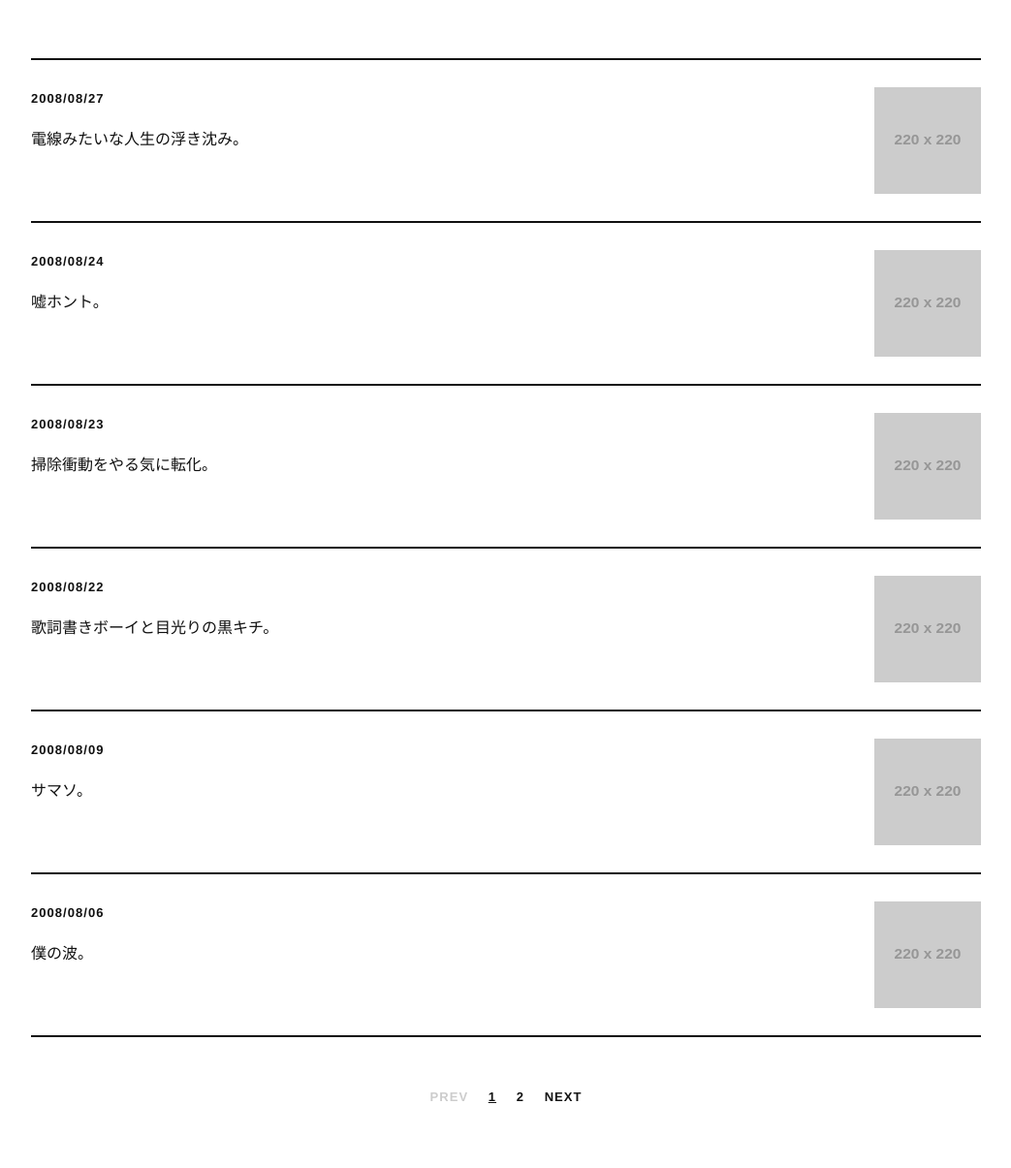
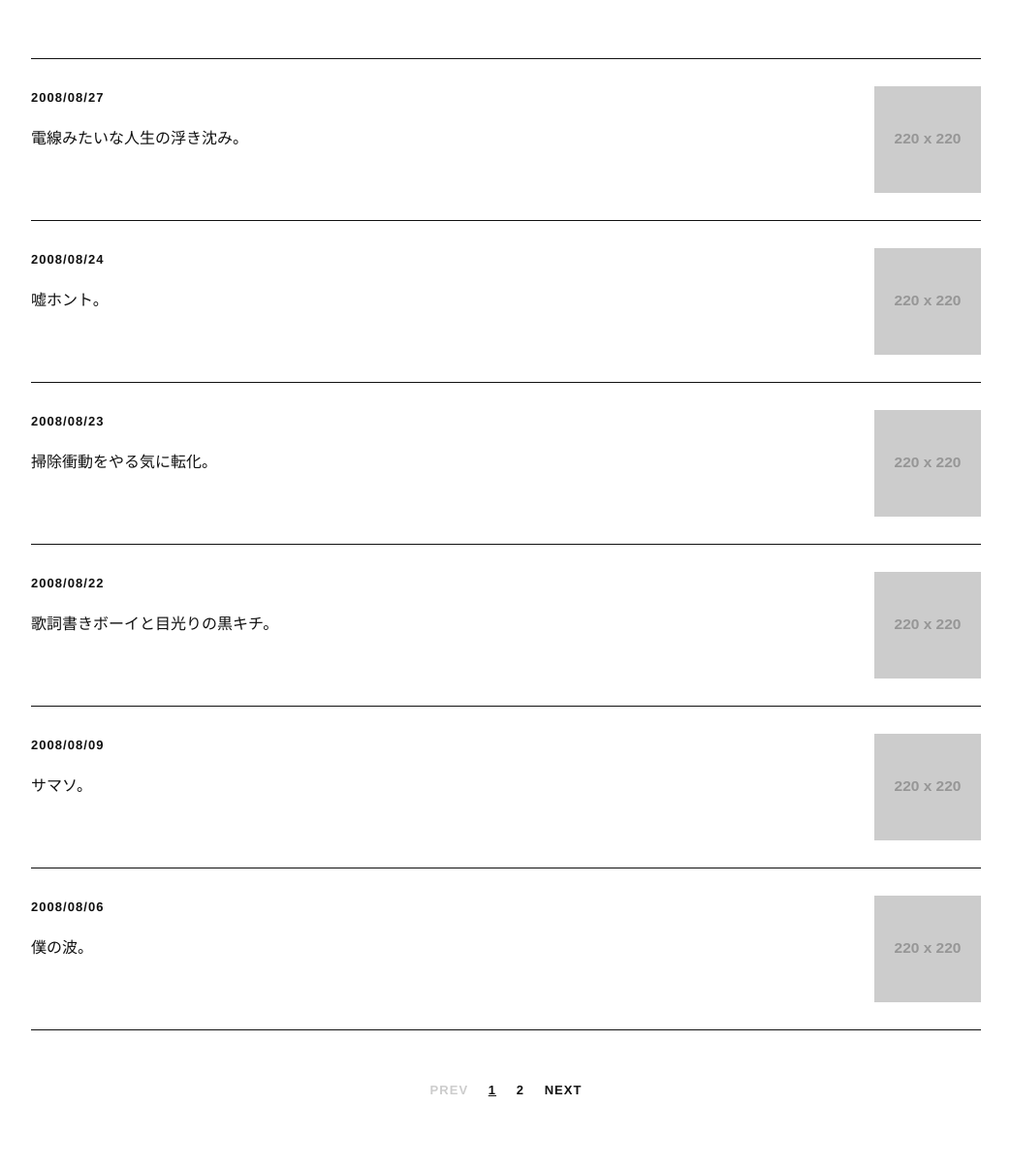
Before and after one commit to satoi/satoi.github.io, a Jekyll site: the page built from index.html, in a window 1280 px wide. Shown: the whole page at 97% size, without its empty margins (118-1161 px from the left). Built offline with Jekyll 4.4.1, drawn with Linux system fonts in a browser that asks for light colours; the list of posts is cut into pages by our own code.

Commit message:
Unify divider lines to 1px, shorten post-nav vertical divider

```diff
--- a/assets/style.css
+++ b/assets/style.css
@@ -28,7 +28,7 @@
 
 /* ===== 一覧ページ ===== */
 .entry-list {
-  border-top: 2px solid #111;
+  border-top: 1px solid #111;
 }
 
 .entry {
@@ -37,7 +37,7 @@
   align-items: flex-start;
   gap: 40px;
   padding: 28px 0;
-  border-bottom: 2px solid #111;
+  border-bottom: 1px solid #111;
   transition: background 0.15s ease, padding 0.15s ease, margin 0.15s ease;
 }
 
@@ -122,7 +122,7 @@
   font-weight: 400;
   margin: 0 0 30px;
   padding-bottom: 30px;
-  border-bottom: 2px solid #111;
+  border-bottom: 1px solid #111;
 }
 
 .post-image {
@@ -162,8 +162,8 @@
 /* ===== 記事下部ナビ ===== */
 .post-nav {
   margin-top: 60px;
-  border-top: 2px solid #111;
-  border-bottom: 2px solid #111;
+  border-top: 1px solid #111;
+  border-bottom: 1px solid #111;
   display: flex;
   align-items: stretch;
   font-weight: 700;
@@ -191,9 +191,9 @@
 
 .post-nav .divider {
   flex: none;
-  width: 2px;
+  width: 1px;
   background: #111;
-  margin: 10px 0;
+  margin: 24px 0;
 }
 
 .post-nav a:hover {
```
